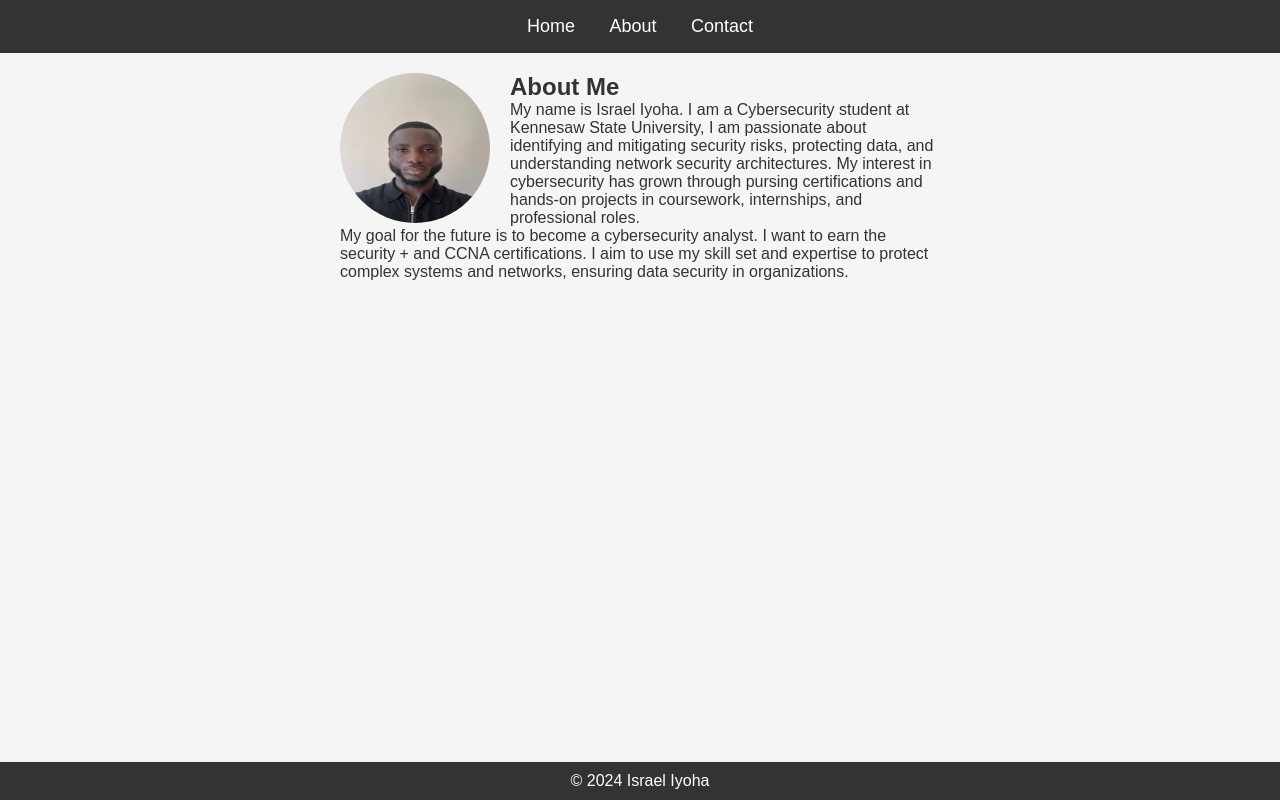
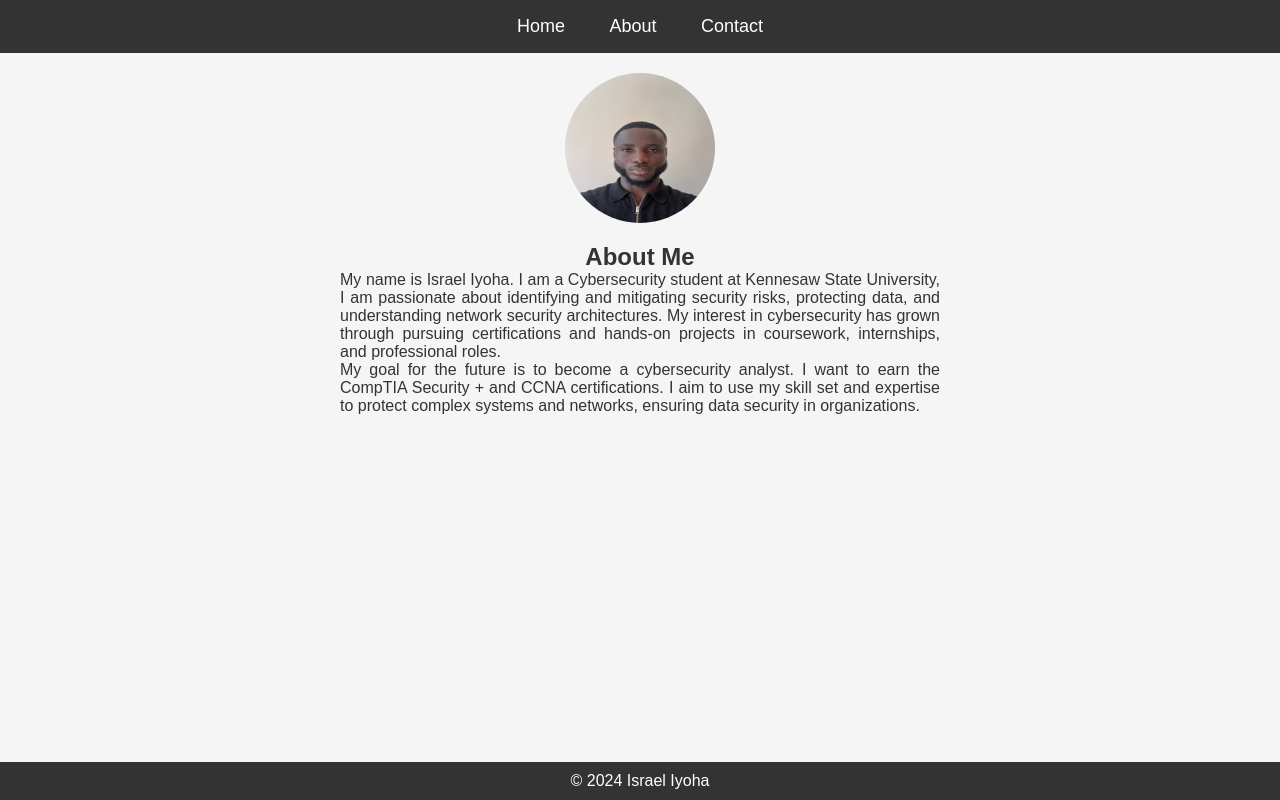
Before and after one commit to Bizzl333/web-development-project, a website: page about.html in a window 1280 px wide. Drawn offline with Linux system fonts and the light colour scheme.

Commit message:
Milestone 3

```diff
--- a/about.html
+++ b/about.html
@@ -35,7 +35,7 @@
 
       header nav ul li {
         display: inline;
-        margin: 0 15px;
+        margin: 0 20px;
       }
 
       header nav ul li a {
@@ -45,7 +45,8 @@
       }
 
       header nav ul li a:hover {
-        text-decoration: underline;
+        color: #ffd700;
+        font-weight: bold;
       }
 
       /* main content section styling */
@@ -63,11 +64,21 @@
 
       /* styling for profile picture */
       .about img {
-        float: left;
-        margin-right: 20px;
+        float: none;
+        margin: 0 auto 20px;
+        display: block;
         border-radius: 50%;
         width: 150px;
         height: 150px;
+      }
+
+      /* biography section styling */
+      .bio h2 {
+        text-align: center;
+      }
+
+      .bio p {
+        text-align: justify;
       }
 
       /* footer styling */
@@ -101,7 +112,7 @@
         <!-- profile picture -->
         <img
           src="images/BD6AA2BF-F05C-4757-A936-EC9D8279182E_1_105_c.jpeg"
-          alt="Your Photo"
+          alt="Profile picture of Israel Iyoha"
           class="profile-pic"
         />
 
@@ -113,14 +124,14 @@
             State University, I am passionate about identifying and mitigating
             security risks, protecting data, and understanding network security
             architectures. My interest in cybersecurity has grown through
-            pursing certifications and hands-on projects in coursework,
+            pursuing certifications and hands-on projects in coursework,
             internships, and professional roles.
           </p>
 
           <p>
             My goal for the future is to become a cybersecurity analyst. I want
-            to earn the security + and CCNA certifications. I aim to use my
-            skill set and expertise to protect complex systems and networks,
+            to earn the CompTIA Security + and CCNA certifications. I aim to use
+            my skill set and expertise to protect complex systems and networks,
             ensuring data security in organizations.
           </p>
         </div>
```
Also changed, not shown: index.html (+34 -3 lines).
